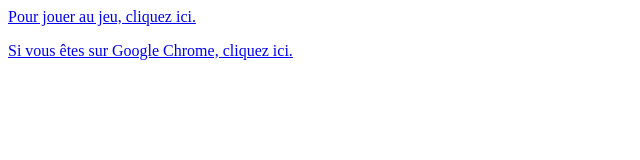
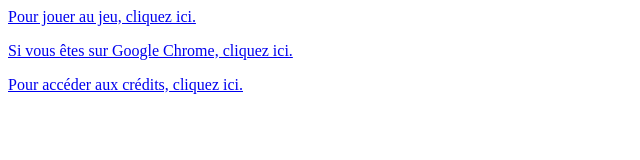
Before and after one commit to cesium-icc/cesium-icc.github.io, a plain HTML site: page VVonderNovel/index.html in a window 1280 px wide. Shown: the whole page, without its empty margins (0-640 px from the left). Drawn offline with Linux system fonts and the light colour scheme.

Commit message:
Added reference to credits.html in index

```diff
--- a/VVonderNovel/index.html
+++ b/VVonderNovel/index.html
@@ -1,2 +1,3 @@
 <p><a href="./play/index.html">Pour jouer au jeu, cliquez ici.</a></p>
 <p><a href="./googlechrome/index.html">Si vous êtes sur Google Chrome, cliquez ici.</a></p>
+<p><a href="./credits.html">Pour accéder aux crédits, cliquez ici.</a></p>
```
